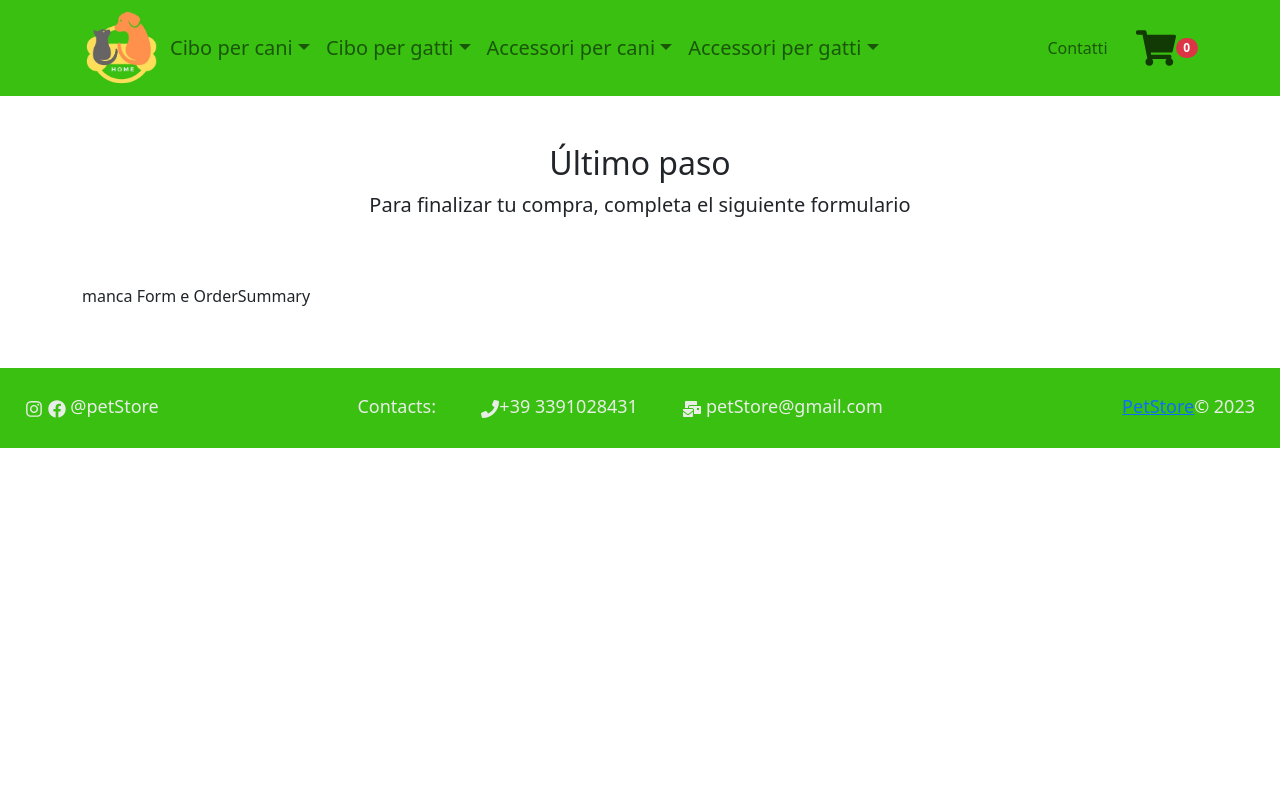
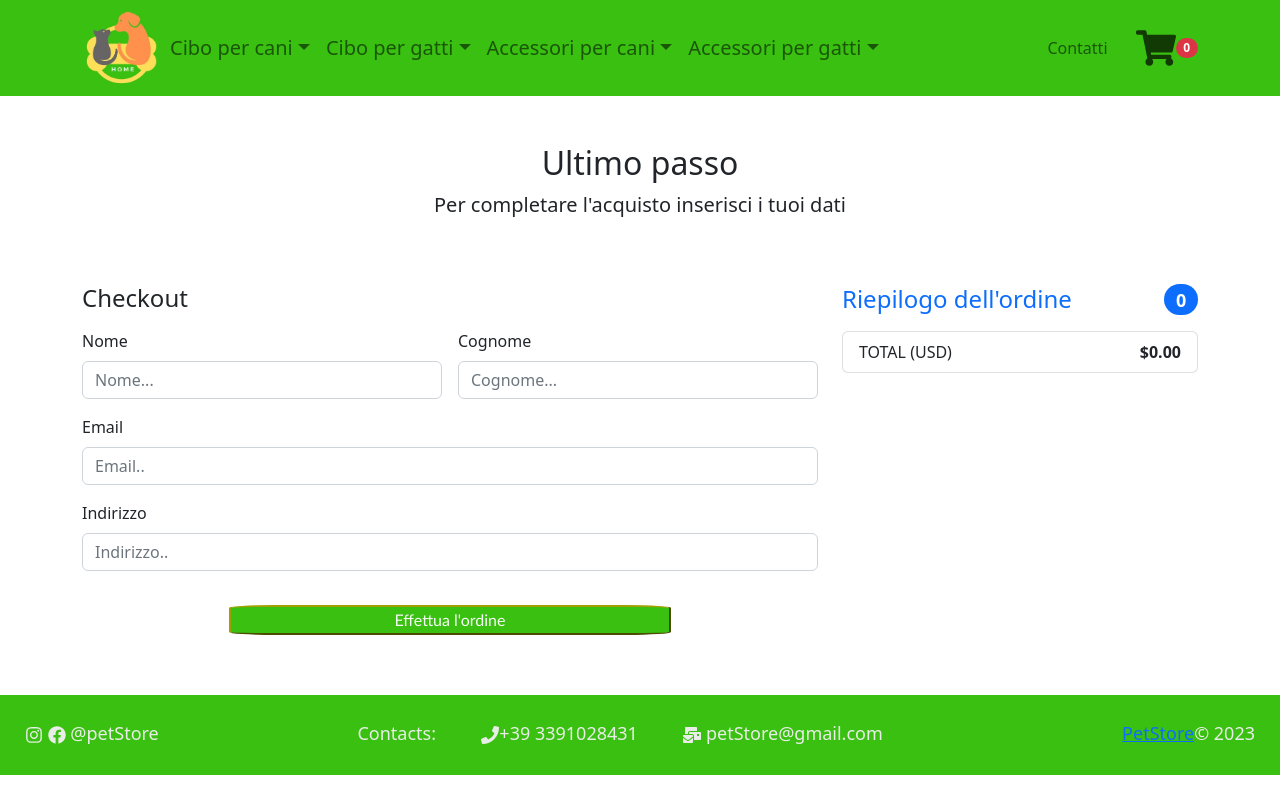
Before and after one commit to azzielena/e-commerce-pet, a React (Create React App) app: page /checkout in a window 1280 px wide. Built offline with nearby package versions, Linux system fonts and the light colour scheme.

Commit message:
14.32 fine 1 video

```diff
--- /dev/null
+++ b/src/component/FormCheckout.tsx
@@ -0,0 +1,101 @@
+import { FormEvent, useContext, useState } from "react";
+/*import toast, { Toaster } from "react-hot-toast";*/
+import { CartContext } from "../context/CartContext";
+import postData from "../helpers/postData";
+import useForm from "../hooks/useForm";
+import { Customer, Order } from "../types/typeApp";
+
+const initialState = {
+    name: '',
+    lastName: '',
+    email: '',
+    address: ''
+}
+
+/*const notify = (msj: string) => toast(msj);*/
+
+const FormCheckout = () => {
+
+    const {cartItems, dispatch } = useContext(CartContext);
+    const {name, email, lastName, address, handleInputChange, resetValues } = useForm<Customer>(initialState);
+    /*const [showToast, setShowToast ] = useState(false);*/
+
+    const handleSubmit = async (e: FormEvent) => {
+        e.preventDefault();
+        console.log("inviato al server");
+       /* setShowToast(true);
+
+        const orderDetails = cartItems.map(({id, image, ...item}) => item);
+
+        if(orderDetails.length > 0){
+
+            const order: Order = {
+                customer: {
+                    name, email, lastName, address
+                },
+                order_details: orderDetails
+            }
+
+            const fetchApi = await postData(order);
+
+            if(!fetchApi.ok){
+                notify('No se pudo procesar la orden...Intentelo nuevamente');
+            }else{
+                notify('Orden realizada exitosamente');
+
+                resetValues();
+
+                dispatch({
+                    payload: [],
+                    type: 'CLEAR'
+                });
+
+            }
+        }else {
+            notify('No se puede procesar una orden sin productos');
+        }
+
+        setTimeout(() => setShowToast(false),5000);*/
+    }
+
+
+    return (
+        <div className='col-md-7 col-lg-8'>
+            <h4 className='mb-3'>Checkout</h4>
+            <form autoComplete='off' onSubmit={ handleSubmit }>
+                <div className="row g-3">
+                    <div className="col-sm-6">
+                        <label htmlFor="name" className='form-label'>Nome</label>
+                        <input type="text" className='form-control' name='name' id='name' placeholder='Nome...' value={name} onChange={handleInputChange}/>
+                    </div>
+                    <div className="col-sm-6">
+                        <label htmlFor="lastName" className='form-label'>Cognome</label>
+                        <input type="text" className='form-control' name='lastName' id='lastName' placeholder='Cognome...' value={lastName} onChange={handleInputChange}/>
+                    </div>
+                    <div className="col-12">
+                        <label htmlFor="email" className='form-label'>Email</label>
+                        <input type="email" className='form-control' name='email' id='email' placeholder='Email..' value={email} onChange={handleInputChange}/>
+                    </div>
+                    <div className="col-12">
+                        <label htmlFor="address" className='form-label'>Indirizzo</label>
+                        <input type="text" className='form-control' name='address' id='address' placeholder='Indirizzo..' value={address} onChange={handleInputChange}/>
+                    </div>
+                </div>
+                <br />
+                <button className='btnAddCart' type='submit'>Effettua l'ordine</button>
+
+            </form>
+        </div>
+    )
+}
+/* dopo button a rig a 86 inserire:
+{
+                    showToast && <Toaster
+                        toastOptions={{
+                            position: 'top-right',
+                            duration: 2000,
+                        }}/>
+                }
+*/
+
+export default FormCheckout;
--- a/src/component/ListProducts/ListProduct.tsx
+++ b/src/component/ListProducts/ListProduct.tsx
@@ -1,7 +1,5 @@
 import React, { useContext } from 'react';
-import Container from 'react-bootstrap/Container';
 
-import { Route, Routes } from 'react-router-dom';
 import { CartContext } from '../../context/CartContext';
 import useFetch from '../../hooks/useFetch';
 import { ProductItem } from '../../types/typeApp';
--- a/src/component/NavBar.tsx
+++ b/src/component/NavBar.tsx
@@ -5,7 +5,7 @@ import Navbar from 'react-bootstrap/Navbar';
 import NavDropdown from 'react-bootstrap/NavDropdown';
 import home from './img/home.jpg';
 import { FaShoppingCart } from 'react-icons/fa';
-import { Badge, Button } from 'react-bootstrap';
+import { Badge } from 'react-bootstrap';
 import { Link } from 'react-router-dom';
 import { getTotalItems } from '../helpers/calculate';
 import { CartContext } from '../context/CartContext';
--- /dev/null
+++ b/src/component/OrderSummary.tsx
@@ -0,0 +1,39 @@
+import React from 'react'
+import { useContext } from 'react';
+import { CartContext } from '../context/CartContext';
+import { calculateTotal, getTotalItems } from '../helpers/calculate';
+
+const OrderSummary = () => {
+
+    const { cartItems } = useContext(CartContext);
+
+    return (
+        <div className='col-md-5 col-lg-4 order-md-last'>
+            <h4 className='d-flex justify-content-between align-items-center mb-3'>
+                <span className='text-primary'>Riepilogo dell'ordine</span>
+                <span className='badge bg-primary rounded-pill'>{getTotalItems(cartItems)}</span>
+            </h4>
+            <ul className='list-group mb-3'>
+                {
+                    cartItems.map(item => (
+                        <li
+                            key={item.id}
+                            className='list-group-item d-flex justify-content-between lh-sm'>
+                            <div>
+                                <h6 className='my-0'>{ item.title }</h6>
+                                <small className='text-muted'>Quantità: { item.amount }</small>
+                            </div>
+                            <div className="text-muted">${item.price}</div>
+                        </li>
+                    ))
+                }
+                <li className='list-group-item d-flex justify-content-between'>
+                    <span>TOTAL (USD)</span>
+                    <strong>${ calculateTotal(cartItems).toFixed(2)}</strong>
+                </li>
+            </ul>
+        </div>
+    )
+}
+
+export default OrderSummary;
--- a/src/component/SidebarCart.tsx
+++ b/src/component/SidebarCart.tsx
@@ -1,7 +1,6 @@
-import React, { useState } from 'react';
+import React from 'react';
 
 import {  Offcanvas } from 'react-bootstrap';
-import { Link } from 'react-router-dom';
 import Cart from './cart/Cart';
 
 type Props ={
--- a/src/pages/checkout/Checkout.tsx
+++ b/src/pages/checkout/Checkout.tsx
@@ -1,17 +1,17 @@
 import React from 'react'
-import { Container,  Row } from 'react-bootstrap';
-/*import Form from '../../components/FormCheckout/Form';
-import OrderSummary from '../../components/OrderSummary/OrderSummary';
-*/
+import { Container,  FormCheck,  Row } from 'react-bootstrap';
+import FormCheckout from '../../component/FormCheckout';
+import OrderSummary from '../../component/OrderSummary';
+
 function Checkout() {
   return (
     <Container>
     <div className='py-5 text-center'>
-        <h2>Último paso</h2>
-        <p className='lead'>Para finalizar tu compra, completa el siguiente formulario</p>
+        <h2>Ultimo passo</h2>
+        <p className='lead'>Per completare l'acquisto inserisci i tuoi dati</p>
     </div>
     <Row>
-      <div>manca Form e OrderSummary</div>
+      <FormCheckout /> <OrderSummary />
     </Row>
 </Container>
 
--- a/src/reducer/cartReducer.tsx
+++ b/src/reducer/cartReducer.tsx
@@ -5,10 +5,10 @@ const cartReducer =(state:CartItem[], action:CartActionReducer) =>{
     switch(action.type){
 
         case 'ADD':
-            const existProduct=state.find(item => item.id == action.payload.id);
+            const existProduct=state.find(item => item.id === action.payload.id);
             if(existProduct){
                 return state.map(item =>{
-                    if(item.id == action.payload.id){
+                    if(item.id === action.payload.id){
                         return {
                             ...item,
                             amount:item.amount + 1,
@@ -23,8 +23,8 @@ const cartReducer =(state:CartItem[], action:CartActionReducer) =>{
 
         case 'REMOVE':
             return state.reduce((acum,item) => {
-                if (item.id ==action.payload){
-                    if(item.amount==1) return acum;
+                if (item.id === action.payload){
+                    if(item.amount===1) return acum;
                     else return [...acum, {...item, amount:item.amount-1}];
                 }
                 return [...acum, item];
```
Also changed, not shown: src/App.tsx (+2 -5 lines).
